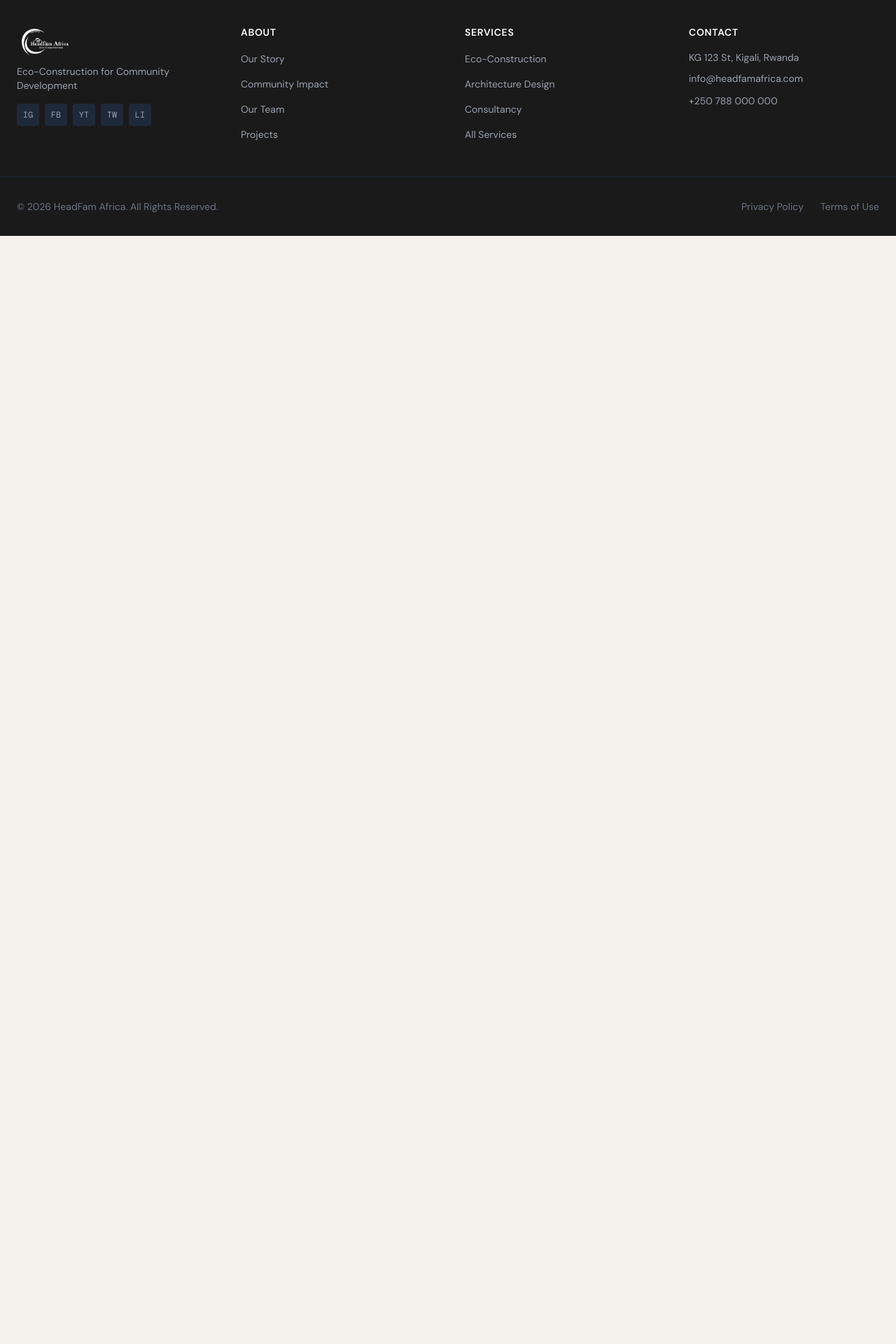
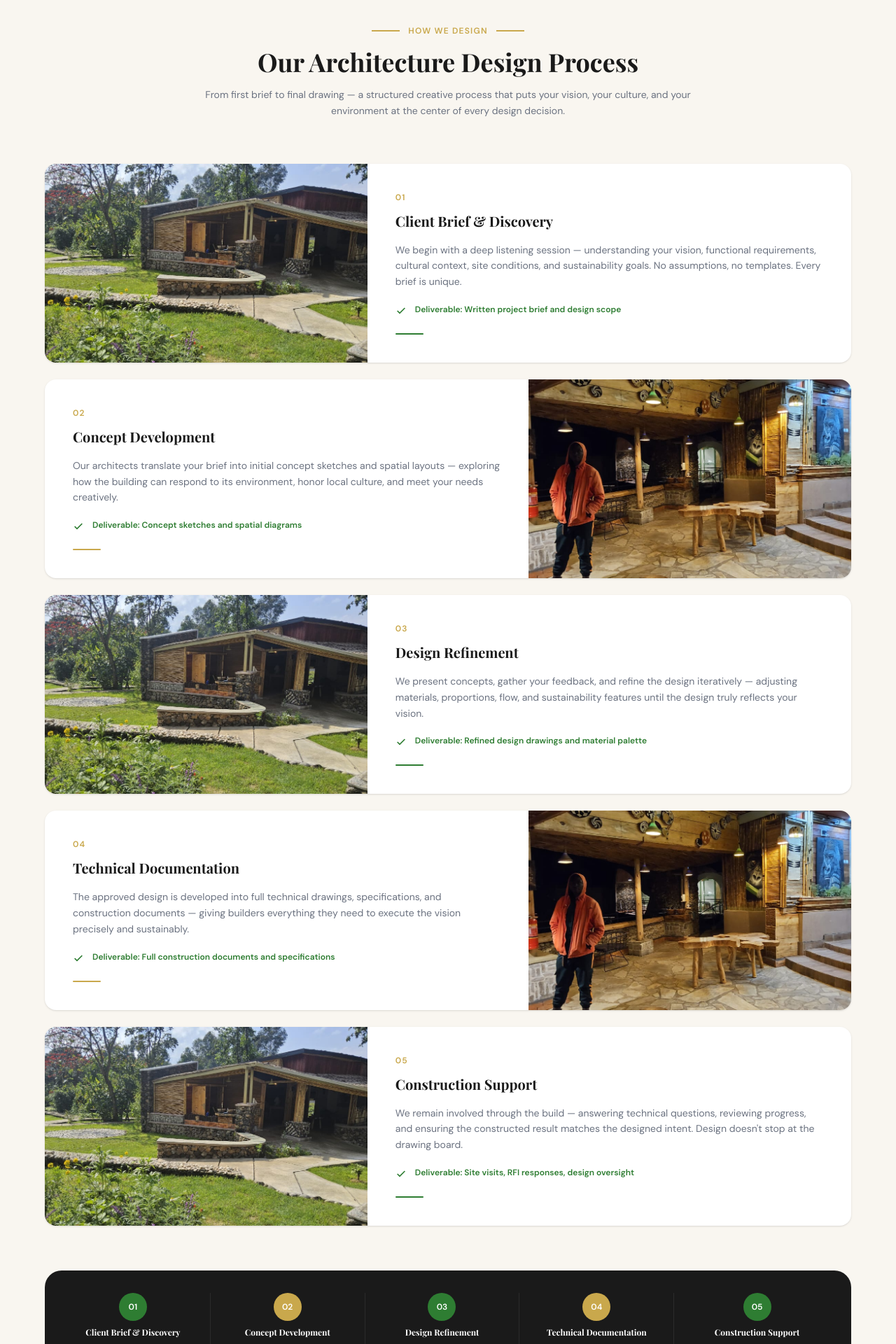
Before and after one commit to muhorakeye/Headfam, a React (Vite) app: page /services/architecture-design in a window 1280 px wide. Shown: the part 1380-3300 px from the top of the page at 70% size. Before the commit the page ends 1717 px from the top, so only its background shows below. Built offline with nearby package versions, Linux system fonts and the light colour scheme.

Commit message:
feat(architecture): build ArchServices with 6-item two-column split layout and design philosophy strip

```diff
--- a/src/components/sections/architecture/ArchProcess.tsx
+++ b/src/components/sections/architecture/ArchProcess.tsx
@@ -1,7 +1,265 @@
-export default function ArchProcess() {
+import { motion } from "framer-motion";
+import hero0 from "../../../assets/Hero/headfam.jpeg";
+import hero2 from "../../../assets/Hero/headfam2.jpeg";
+
+interface Step {
+  number: string;
+  title: string;
+  description: string;
+  detail: string;
+  image: string;
+  flip: boolean;
+}
+
+interface SummaryItem {
+  number: string;
+  title: string;
+  sub: string;
+}
+
+const steps: Step[] = [
+  {
+    number: "01",
+    title: "Client Brief & Discovery",
+    description:
+      "We begin with a deep listening session — understanding your vision, functional requirements, cultural context, site conditions, and sustainability goals. No assumptions, no templates. Every brief is unique.",
+    detail: "Deliverable: Written project brief and design scope",
+    image: hero0,
+    flip: false,
+  },
+  {
+    number: "02",
+    title: "Concept Development",
+    description:
+      "Our architects translate your brief into initial concept sketches and spatial layouts — exploring how the building can respond to its environment, honor local culture, and meet your needs creatively.",
+    detail: "Deliverable: Concept sketches and spatial diagrams",
+    image: hero2,
+    flip: true,
+  },
+  {
+    number: "03",
+    title: "Design Refinement",
+    description:
+      "We present concepts, gather your feedback, and refine the design iteratively — adjusting materials, proportions, flow, and sustainability features until the design truly reflects your vision.",
+    detail: "Deliverable: Refined design drawings and material palette",
+    image: hero0,
+    flip: false,
+  },
+  {
+    number: "04",
+    title: "Technical Documentation",
+    description:
+      "The approved design is developed into full technical drawings, specifications, and construction documents — giving builders everything they need to execute the vision precisely and sustainably.",
+    detail: "Deliverable: Full construction documents and specifications",
+    image: hero2,
+    flip: true,
+  },
+  {
+    number: "05",
+    title: "Construction Support",
+    description:
+      "We remain involved through the build — answering technical questions, reviewing progress, and ensuring the constructed result matches the designed intent. Design doesn't stop at the drawing board.",
+    detail: "Deliverable: Site visits, RFI responses, design oversight",
+    image: hero0,
+    flip: false,
+  },
+];
+
+const summaryItems: SummaryItem[] = [
+  { number: "01", title: "Client Brief & Discovery", sub: "Listen first" },
+  { number: "02", title: "Concept Development", sub: "Explore ideas" },
+  { number: "03", title: "Design Refinement", sub: "Refine together" },
+  { number: "04", title: "Technical Documentation", sub: "Document fully" },
+  { number: "05", title: "Construction Support", sub: "Support the build" },
+];
+
+const handleImgError = (e: React.SyntheticEvent<HTMLImageElement>) => {
+  e.currentTarget.style.backgroundColor = "#e8f5e9";
+  e.currentTarget.src = "";
+};
+
+export function ArchProcess() {
   return (
-    <section id="arch-process">
-      {/* ArchProcess — coming soon */}
+    <section
+      id="arch-process"
+      className="py-16 px-6 md:px-16"
+      style={{ backgroundColor: "#f9f6f0" }}
+    >
+      {/* Header */}
+      <motion.div
+        className="max-w-3xl mx-auto text-center mb-16"
+        initial={{ opacity: 0, y: 32 }}
+        whileInView={{ opacity: 1, y: 0 }}
+        viewport={{ once: true, amount: 0.2 }}
+        transition={{ duration: 0.6, ease: "easeOut" }}
+      >
+        <div className="flex justify-center items-center gap-3 mb-4">
+          <span
+            className="w-10 h-0.5 inline-block"
+            style={{ backgroundColor: "#C9A84C" }}
+          />
+          <span
+            className="text-xs font-bold tracking-widest"
+            style={{ color: "#C9A84C", fontFamily: "DM Sans" }}
+          >
+            HOW WE DESIGN
+          </span>
+          <span
+            className="w-10 h-0.5 inline-block"
+            style={{ backgroundColor: "#C9A84C" }}
+          />
+        </div>
+
+        <h2
+          className="text-3xl md:text-4xl font-black mb-4"
+          style={{ color: "#1a1a1a", fontFamily: "Playfair Display" }}
+        >
+          Our Architecture Design Process
+        </h2>
+
+        <p
+          className="text-sm leading-relaxed"
+          style={{ color: "#6b7280", fontFamily: "DM Sans" }}
+        >
+          From first brief to final drawing — a structured creative process that
+          puts your vision, your culture, and your environment at the center of
+          every design decision.
+        </p>
+      </motion.div>
+
+      {/* Alternating Steps */}
+      <div className="max-w-6xl mx-auto flex flex-col gap-6 mb-16">
+        {steps.map((step, index) => (
+          <motion.div
+            key={step.number}
+            initial={{ opacity: 0, y: 32 }}
+            whileInView={{ opacity: 1, y: 0 }}
+            viewport={{ once: true, amount: 0.1 }}
+            transition={{ duration: 0.6, ease: "easeOut", delay: index * 0.1 }}
+            className={`bg-white rounded-2xl overflow-hidden shadow-sm flex flex-col ${
+              step.flip ? "md:flex-row-reverse" : "md:flex-row"
+            }`}
+          >
+            {/* Image Side */}
+            <div className="w-full md:w-2/5">
+              <img
+                src={step.image}
+                alt={step.title}
+                className="w-full h-56 md:h-full object-cover"
+                onError={handleImgError}
+              />
+            </div>
+
+            {/* Content Side */}
+            <div className="flex-1 p-8 md:p-10 flex flex-col justify-center">
+              <p
+                className="text-xs font-bold tracking-widest mb-3"
+                style={{ color: "#C9A84C", fontFamily: "DM Sans" }}
+              >
+                {step.number}
+              </p>
+
+              <h3
+                className="text-xl font-black mb-4"
+                style={{ color: "#1a1a1a", fontFamily: "Playfair Display" }}
+              >
+                {step.title}
+              </h3>
+
+              <p
+                className="text-sm leading-relaxed mb-5"
+                style={{ color: "#6b7280", fontFamily: "DM Sans" }}
+              >
+                {step.description}
+              </p>
+
+              <div className="flex items-start gap-3">
+                <svg
+                  width="16"
+                  height="16"
+                  viewBox="0 0 24 24"
+                  fill="none"
+                  stroke="#2E7D32"
+                  strokeWidth="2.5"
+                  className="flex-shrink-0 mt-0.5"
+                >
+                  <polyline points="20 6 9 17 4 12" />
+                </svg>
+                <span
+                  className="text-xs font-semibold"
+                  style={{ color: "#2E7D32", fontFamily: "DM Sans" }}
+                >
+                  {step.detail}
+                </span>
+              </div>
+
+              <div
+                className="h-0.5 w-10 rounded-full mt-6"
+                style={{
+                  backgroundColor: index % 2 === 0 ? "#2E7D32" : "#C9A84C",
+                }}
+              />
+            </div>
+          </motion.div>
+        ))}
+      </div>
+
+      {/* Process Summary Bar */}
+      <motion.div
+        className="max-w-6xl mx-auto"
+        initial={{ opacity: 0, y: 24 }}
+        whileInView={{ opacity: 1, y: 0 }}
+        viewport={{ once: true, amount: 0.2 }}
+        transition={{ duration: 0.6, ease: "easeOut" }}
+      >
+        <div
+          className="rounded-3xl px-8 py-8 grid grid-cols-2 md:grid-cols-5 gap-4"
+          style={{ backgroundColor: "#1a1a1a" }}
+        >
+          {summaryItems.map((item, index) => (
+            <div
+              key={item.number}
+              className="flex flex-col items-center text-center gap-2"
+              style={
+                index < 4
+                  ? {
+                      borderRight: "1px solid rgba(255,255,255,0.08)",
+                      paddingRight: "1rem",
+                    }
+                  : undefined
+              }
+            >
+              <div
+                className="w-10 h-10 rounded-full flex items-center justify-center text-white text-xs font-black"
+                style={{
+                  backgroundColor:
+                    index % 2 === 0 ? "#2E7D32" : "#C9A84C",
+                  fontFamily: "DM Sans",
+                }}
+              >
+                {item.number}
+              </div>
+
+              <span
+                className="text-xs font-black text-white"
+                style={{ fontFamily: "Playfair Display" }}
+              >
+                {item.title}
+              </span>
+
+              <span
+                className="text-xs"
+                style={{
+                  color: "rgba(255,255,255,0.45)",
+                  fontFamily: "DM Sans",
+                }}
+              >
+                {item.sub}
+              </span>
+            </div>
+          ))}
+        </div>
+      </motion.div>
     </section>
-  )
+  );
 }
--- a/src/components/sections/architecture/index.ts
+++ b/src/components/sections/architecture/index.ts
@@ -1,6 +1,6 @@
 export { default as ArchHero }     from './ArchHero'
 export { default as ArchServices } from './ArchServices'
-export { default as ArchProcess }  from './ArchProcess'
+export { ArchProcess }             from './ArchProcess'
 export { default as ArchWhyUs }    from './ArchWhyUs'
 export { default as ArchProjects } from './ArchProjects'
 export { default as ArchCTA }      from './ArchCTA'
```
Also changed, not shown: 1 other file (tests, documents, lock files or other folders).
